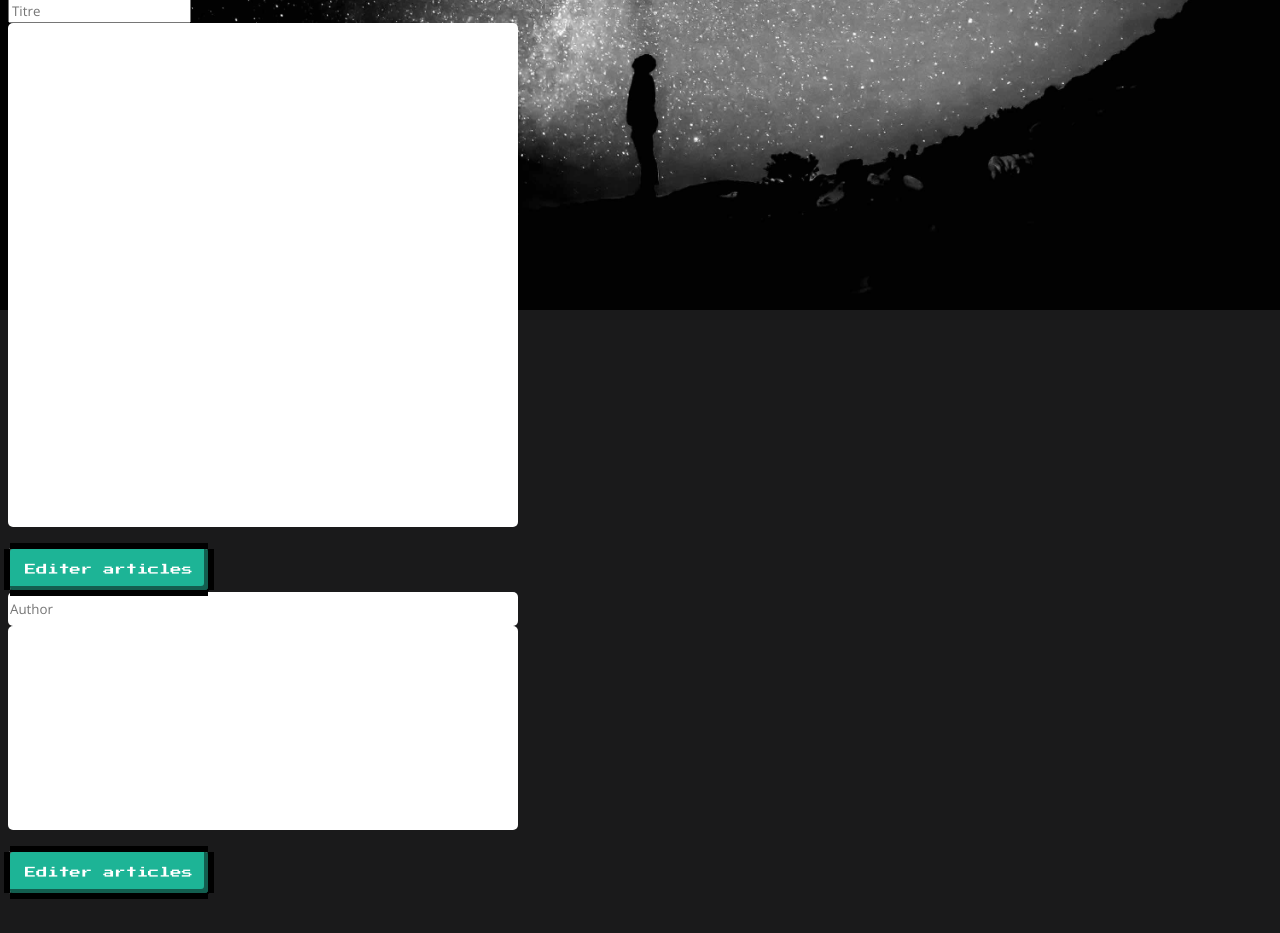
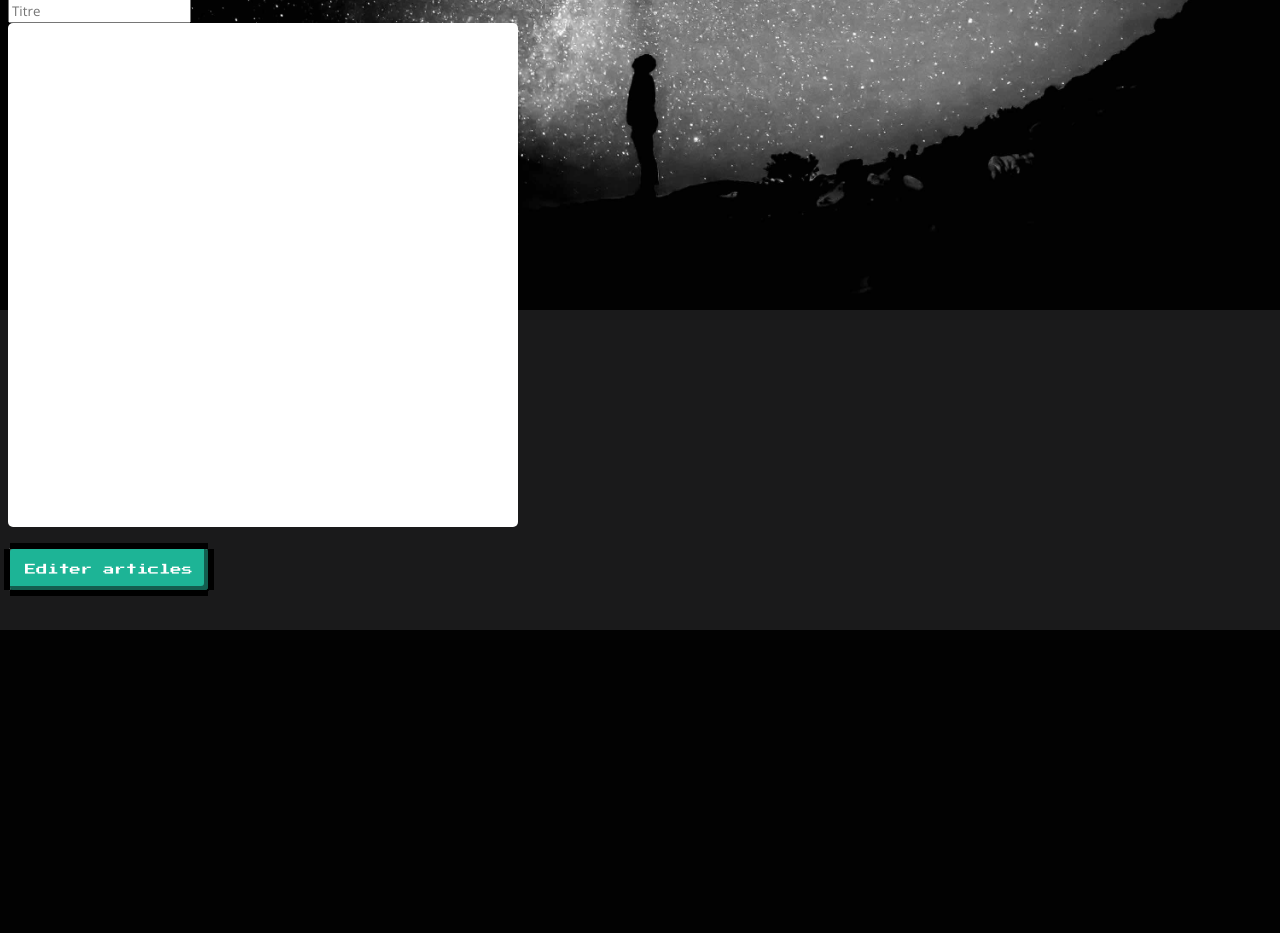
Before and after one commit to b1b1111/Blog-Jean-Forteroche, a PHP site: page /coursphp/index.php?url=administration in a window 1280 px wide. Shown: the part 543-1476 px from the top of the page. After the commit the page ends 1173 px from the top, so only its background shows below. Run offline with PHP 8.4, Linux system fonts and the light colour scheme; data that the repository does not hold is empty; some libraries are stand-ins or nearby versions.

Commit message:
MVC_2 Commentaires

```diff
--- a/controller/adminController.php
+++ b/controller/adminController.php
@@ -18,13 +18,6 @@ class adminController {
     public function postAdmin($title, $content) {
 
         $post = $this->postManager->addPost($title, $content);
-        header('Location: '. $_POST['URL_PATH'] . 'administration');
-    }
-
-     // Créer un commentaire
-     public function postCommentAdmin($author, $content) {
-
-        $post = $this->CommentManager->postComment($author, $content);
         header('Location: '. $_POST['URL_PATH'] . 'administration');
     }
 
--- a/controller/commentController.php
+++ b/controller/commentController.php
@@ -12,10 +12,10 @@ class commentController {
     }
 
     // Nouveau commentaire
-    /*public function addComment($id) {
-        $postComment = $this->CommentManager->postComment($id);
+    public function addComment($author, $content) {
+        $postComment = $this->CommentManager->postComment($author, $content);
         header('Location: '. $_POST['URL_PATH'] . 'chapitres');
-    }*/
+    }
 
     // Signaler un commentaire
     public function alertComment($id, $post_id) {
--- a/index.php
+++ b/index.php
@@ -32,6 +32,12 @@ else if($url[0] == 'chapitres') {
         /*if($url[1] == 'createComment'){
             $commentController->addComment($url[1]);
         }*/
+    }
+
+    else if ($url[1] == 'createComment') {
+        $author = $_POST['author'];
+        $content = $_POST['content'];
+        $commentController->addComment($author, $content);
     }
 
 
@@ -80,11 +86,6 @@ else if($url[0] == 'administration') {
         $content = $_POST['content'];
         $adminController->postAdmin($title, $content);
     }
-    else if ($url[1] == 'createComment') {
-        $author = $_POST['author'];
-        $content = $_POST['content'];
-        $adminController->postAdmin($author, $content);
-    }
 }
 
 else {
--- a/model/CommentManager.php
+++ b/model/CommentManager.php
@@ -32,7 +32,7 @@ class CommentManager extends manager {
     public function postComment($author, $content) {
 
         $db = $this->newManager->dbConnect();
-        $req = $db->prepare('INSERT INTO comments(author, content, comment_date) VALUES(?, ?, NOW())');
+        $req = $db->prepare("INSERT INTO `comments` (`post_id`, `author`, `content`, `comment_date`) VALUES ('?', '?', '?', CURRENT_TIMESTAMP");
         $req->execute(array($author, $content));
     }
 
--- a/view/frontend/administration.php
+++ b/view/frontend/administration.php
@@ -48,16 +48,6 @@ $menu = view_menu();
 
   </form>
 
-  <form id="form_com" method="post" action="administration/createComment">
-
-        <input type="text" placeholder="Author" id="author" name="author"/><br />
-
-        <textarea id="full-test" name="content" contenteditable="true"></textarea><br />
-
-        <button class="admin_approuve">Editer articles</button>
-
-  </form>
-
 <?php $content = ob_get_clean(); ?>
 
 <?php require('template.php'); ?>
```
Also changed, not shown: view/frontend/postView.php (+3 -5 lines).
